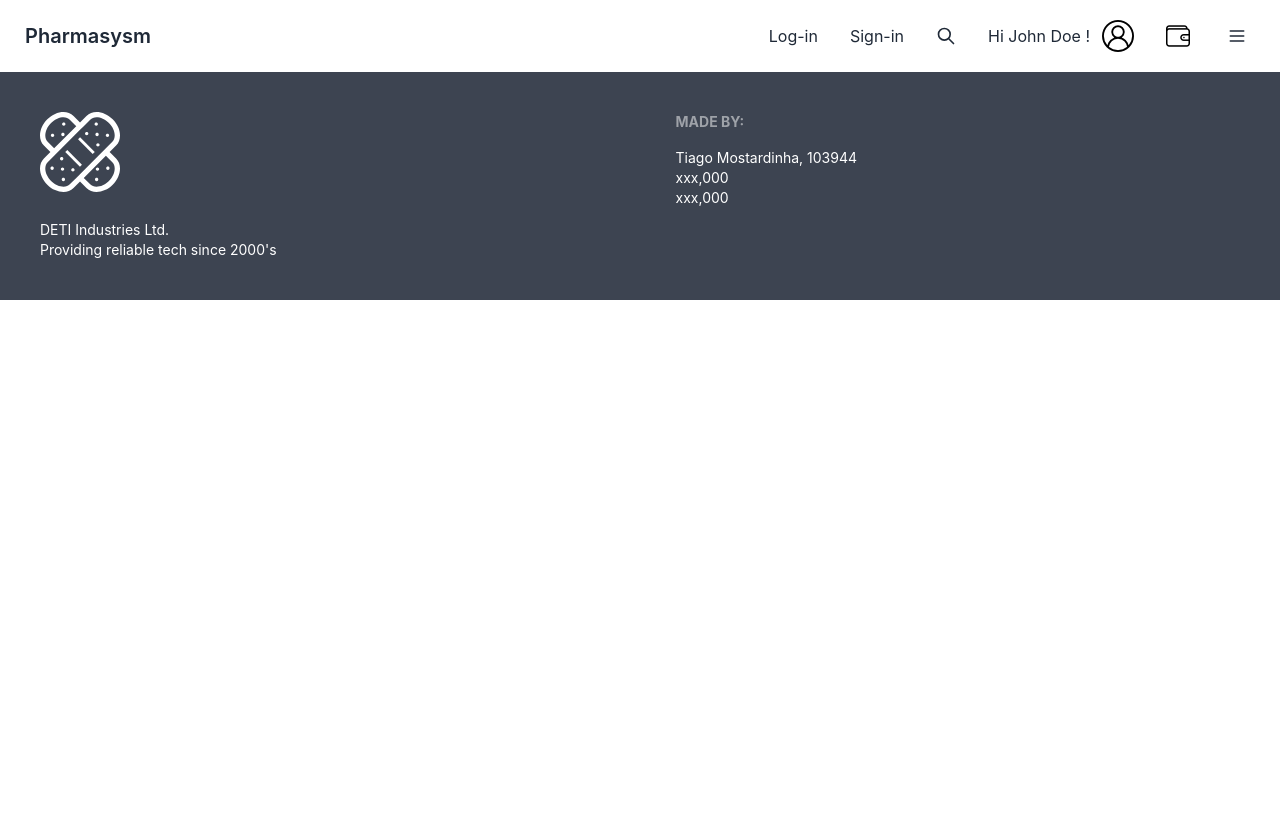
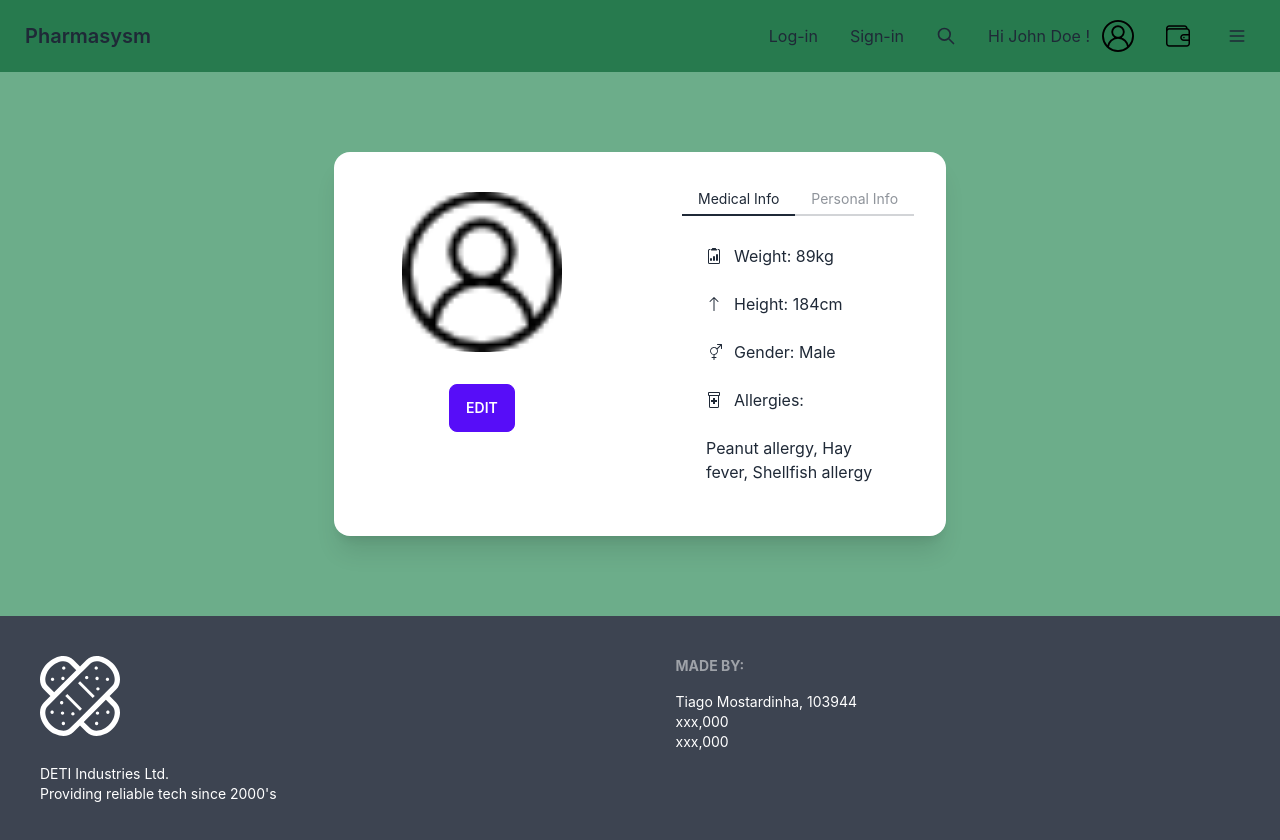
Before and after one commit to TiagoMostardinha/ihc-project, a React (Create React App) app: page /profile in a window 1280 px wide. Shown: the top 840 px of the page. Before the commit the page ends 800 px from the top, so only its background shows below. Built offline with nearby package versions, Linux system fonts and the light colour scheme.

Commit message:
UserProfile feito e colores trocados. Falta centro o imagen do perfil

```diff
--- a/src/App.js
+++ b/src/App.js
@@ -3,6 +3,7 @@ import NavBar from './Navbar.js';
 import Home from './Home.js';
 import Footer from './Footer.js';
 import Wallet from './Wallet.js';
+import Profile from './ProfileT1.js'
 
 
 function App() {
@@ -14,6 +15,7 @@ function App() {
           <Routes>
             <Route exact path='/' element={<Home />} />
             <Route exact path='/wallet' element={<Wallet />} />
+            <Route exact path='/profile' element={<Profile />} />
 
           </Routes>
         </div>
--- a/src/Navbar.js
+++ b/src/Navbar.js
@@ -5,7 +5,7 @@ import walletImg from './img/wallet.png';
 const NavBar = () => {
     const name = 'John Doe';
     return (
-        <div className="navbar bg-base-100">
+        <div className="navbar bg-base-100" id="navbar">
             <div className="flex-1">
                 <Link to='/' className="btn btn-ghost normal-case text-xl">Pharmasysm</Link>
             </div>
@@ -18,7 +18,7 @@ const NavBar = () => {
                         <svg xmlns="http://www.w3.org/2000/svg" className="h-5 w-5" fill="none" viewBox="0 0 24 24" stroke="currentColor"><path strokeLinecap="round" strokeLinejoin="round" strokeWidth="2" d="M21 21l-6-6m2-5a7 7 0 11-14 0 7 7 0 0114 0z" /></svg>
                     </Link></li>
 
-                    <li><Link to='/'>Hi {name} !<img src={userImg} alt='user'></img></Link></li>
+                    <li><Link to='/profile'>Hi {name} !<img src={userImg} alt='user'></img></Link></li>
                     <li><Link to='/wallet'><img src={walletImg} alt='wallet'></img></Link></li>
 
                     <div className="dropdown dropdown-end">
--- /dev/null
+++ b/src/ProfileT1.js
@@ -0,0 +1,96 @@
+import user from './img/user.png';
+
+const Profile = () => {
+    const weight = 89;
+    const height = 184;
+    const gender = 'Male';
+    const allergies = ["Peanut allergy, ", "Hay fever, ", "Shellfish allergy"];
+    return (
+        <div className="flex justify-center items-center h-auto m-20">
+            <div className="card w-auto bg-base-100 shadow-xl"  id="perfil">
+                <div style={{ display: "grid", gridTemplateColumns: "repeat(2, 1fr)", gridGap: 20 }}>
+                    <div>
+                        <figure className="px-10 pt-10">
+                            <div className="avatar">
+                                <div className="w-40 mask mask-squircle">
+                                    <img src={user} />
+                                </div>
+                            </div>
+                        </figure>
+                        <div className="card-body items-center text-center">
+                            <div className="card-actions">
+                                <button className="btn btn-primary">Edit</button>
+                            </div>
+                        </div>
+                    </div>
+                    <div>
+                        <div className="card-body items-right text-right">
+                            <div className="tabs">
+                                <a className="tab tab-bordered tab-active">Medical Info</a>
+                                <a className="tab tab-bordered">Personal Info</a>
+                            </div>
+                            <ul className="menu bg-base-100 w-56 p-2 rounded-box">
+                                <li>
+                                    <a>
+                                        <svg xmlns="http://www.w3.org/2000/svg" width="16" height="16"
+                                             fill="currentColor" className="bi bi-clipboard2-data" viewBox="0 0 16 16">
+                                            <path
+                                                d="M9.5 0a.5.5 0 0 1 .5.5.5.5 0 0 0 .5.5.5.5 0 0 1 .5.5V2a.5.5 0 0 1-.5.5h-5A.5.5 0 0 1 5 2v-.5a.5.5 0 0 1 .5-.5.5.5 0 0 0 .5-.5.5.5 0 0 1 .5-.5h3Z"/>
+                                            <path
+                                                d="M3 2.5a.5.5 0 0 1 .5-.5H4a.5.5 0 0 0 0-1h-.5A1.5 1.5 0 0 0 2 2.5v12A1.5 1.5 0 0 0 3.5 16h9a1.5 1.5 0 0 0 1.5-1.5v-12A1.5 1.5 0 0 0 12.5 1H12a.5.5 0 0 0 0 1h.5a.5.5 0 0 1 .5.5v12a.5.5 0 0 1-.5.5h-9a.5.5 0 0 1-.5-.5v-12Z"/>
+                                            <path
+                                                d="M10 7a1 1 0 1 1 2 0v5a1 1 0 1 1-2 0V7Zm-6 4a1 1 0 1 1 2 0v1a1 1 0 1 1-2 0v-1Zm4-3a1 1 0 0 0-1 1v3a1 1 0 1 0 2 0V9a1 1 0 0 0-1-1Z"/>
+                                        </svg>
+                                        Weight: {weight}kg
+                                    </a>
+                                </li>
+                                <li>
+                                    <a>
+                                        <svg xmlns="http://www.w3.org/2000/svg" width="16" height="16"
+                                             fill="currentColor" className="bi bi-arrow-up" viewBox="0 0 16 16">
+                                            <path fill-rule="evenodd"
+                                                  d="M8 15a.5.5 0 0 0 .5-.5V2.707l3.146 3.147a.5.5 0 0 0 .708-.708l-4-4a.5.5 0 0 0-.708 0l-4 4a.5.5 0 1 0 .708.708L7.5 2.707V14.5a.5.5 0 0 0 .5.5z"/>
+                                        </svg>
+                                        Height: {height}cm
+                                    </a>
+                                </li>
+                                <li>
+                                    <a>
+                                        <svg xmlns="http://www.w3.org/2000/svg" width="16" height="16"
+                                             fill="currentColor" className="bi bi-gender-ambiguous" viewBox="0 0 16 16">
+                                            <path fill-rule="evenodd"
+                                                  d="M11.5 1a.5.5 0 0 1 0-1h4a.5.5 0 0 1 .5.5v4a.5.5 0 0 1-1 0V1.707l-3.45 3.45A4 4 0 0 1 8.5 10.97V13H10a.5.5 0 0 1 0 1H8.5v1.5a.5.5 0 0 1-1 0V14H6a.5.5 0 0 1 0-1h1.5v-2.03a4 4 0 1 1 3.471-6.648L14.293 1H11.5zm-.997 4.346a3 3 0 1 0-5.006 3.309 3 3 0 0 0 5.006-3.31z"/>
+                                        </svg>
+                                        Gender: {gender}
+                                    </a>
+                                </li>
+                                <li>
+                                    <a>
+                                        <svg xmlns="http://www.w3.org/2000/svg" width="16" height="16"
+                                             fill="currentColor" className="bi bi-prescription2" viewBox="0 0 16 16">
+                                            <path d="M7 6h2v2h2v2H9v2H7v-2H5V8h2V6Z"/>
+                                            <path
+                                                d="M2 1a1 1 0 0 1 1-1h10a1 1 0 0 1 1 1v2a1 1 0 0 1-1 1v10.5a1.5 1.5 0 0 1-1.5 1.5h-7A1.5 1.5 0 0 1 3 14.5V4a1 1 0 0 1-1-1V1Zm2 3v10.5a.5.5 0 0 0 .5.5h7a.5.5 0 0 0 .5-.5V4H4ZM3 3h10V1H3v2Z"/>
+                                        </svg>
+                                        Allergies:
+                                    </a>
+                                </li>
+                                <li>
+                                    <a style={{textAlign:"left"}}>
+                                        {allergies}
+                                    </a>
+                                </li>
+                            </ul>
+                        </div>
+                    </div>
+                </div>
+            </div>
+        </div>
+    );
+}
+
+
+
+
+
+export default Profile;
--- a/src/index.css
+++ b/src/index.css
@@ -5,6 +5,7 @@
 
 body {
   margin: 0;
+  background-color: #6CAD8A;
   font-family: -apple-system, BlinkMacSystemFont, 'Segoe UI', 'Roboto', 'Oxygen',
     'Ubuntu', 'Cantarell', 'Fira Sans', 'Droid Sans', 'Helvetica Neue',
     sans-serif;
@@ -16,3 +17,20 @@ code {
   font-family: source-code-pro, Menlo, Monaco, Consolas, 'Courier New',
     monospace;
 }
+
+#black-fount{
+  color: black;
+}
+
+#navbar {
+  background-color: #277A4E;
+
+}
+
+#card-profile {
+  background-color: #3C614D;
+}
+
+#list-profile {
+  background-color: #37AD6F;
+}
```
